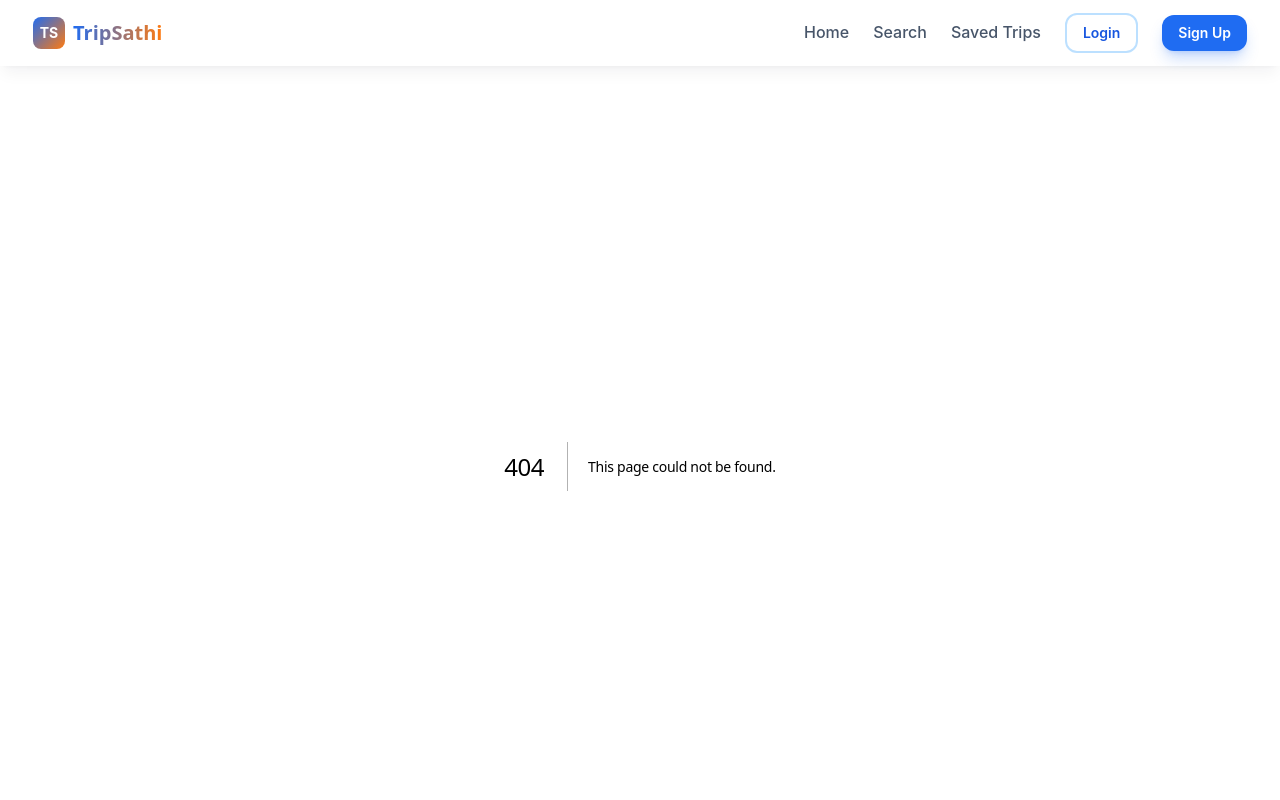
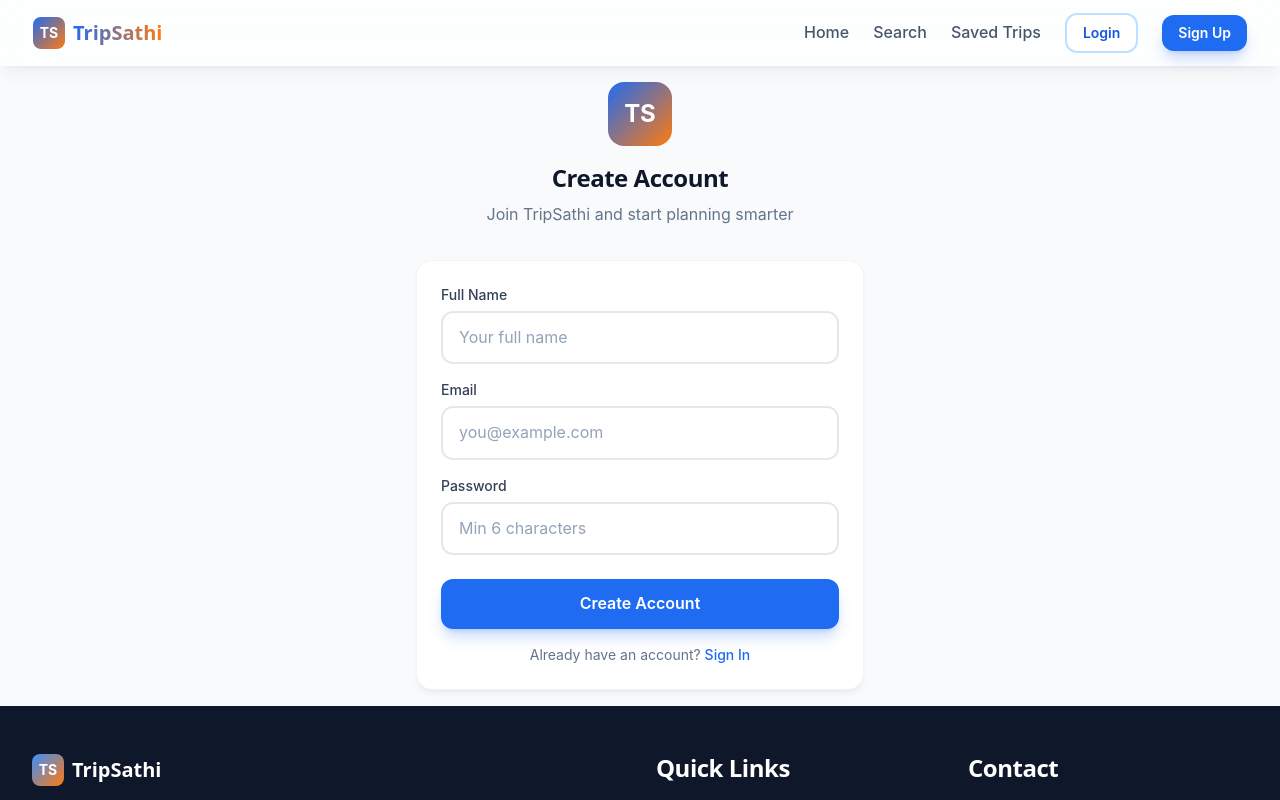
Before and after one commit to ShivamGawade-XS/TripSathi, a Next.js app: page /register in a window 1280 px wide. Before the commit this address had no page. Shown: the top 800 px of the page. Built offline with nearby package versions, Linux system fonts and the light colour scheme; no server answers.

Commit message:
build registration page

```diff
--- /dev/null
+++ b/app/register/page.tsx
@@ -0,0 +1,107 @@
+"use client"
+import { useState } from "react"
+import { useRouter } from "next/navigation"
+import Link from "next/link"
+import { registerApi } from "@/lib/api"
+
+export default function RegisterPage() {
+  const router = useRouter()
+  const [name, setName] = useState("")
+  const [email, setEmail] = useState("")
+  const [password, setPassword] = useState("")
+  const [error, setError] = useState("")
+  const [loading, setLoading] = useState(false)
+
+  const handleSubmit = async (e: React.FormEvent) => {
+    e.preventDefault()
+    setLoading(true)
+    setError("")
+
+    try {
+      const data = await registerApi(name, email, password)
+      localStorage.setItem("tripsathi_token", data.token)
+      localStorage.setItem("tripsathi_user", JSON.stringify(data))
+      router.push("/dashboard")
+    } catch (err) {
+      setError(err instanceof Error ? err.message : "Registration failed")
+    } finally {
+      setLoading(false)
+    }
+  }
+
+  return (
+    <div className="min-h-[80vh] flex items-center justify-center px-4">
+      <div className="w-full max-w-md">
+        <div className="text-center mb-8">
+          <div className="w-16 h-16 rounded-2xl bg-gradient-to-br from-primary-600 to-accent-500 flex items-center justify-center mx-auto mb-4">
+            <span className="text-white font-bold text-2xl">TS</span>
+          </div>
+          <h1 className="text-2xl font-bold text-surface-900">Create Account</h1>
+          <p className="text-surface-500 mt-2">Join TripSathi and start planning smarter</p>
+        </div>
+
+        <form onSubmit={handleSubmit} className="card">
+          {error && (
+            <div className="mb-4 p-3 rounded-lg bg-red-50 border border-red-200 text-red-700 text-sm">
+              {error}
+            </div>
+          )}
+
+          <div className="space-y-4">
+            <div>
+              <label className="block text-sm font-medium text-surface-700 mb-1.5">Full Name</label>
+              <input
+                type="text"
+                value={name}
+                onChange={(e) => setName(e.target.value)}
+                placeholder="Your full name"
+                required
+                className="input-field"
+              />
+            </div>
+
+            <div>
+              <label className="block text-sm font-medium text-surface-700 mb-1.5">Email</label>
+              <input
+                type="email"
+                value={email}
+                onChange={(e) => setEmail(e.target.value)}
+                placeholder="you@example.com"
+                required
+                className="input-field"
+              />
+            </div>
+
+            <div>
+              <label className="block text-sm font-medium text-surface-700 mb-1.5">Password</label>
+              <input
+                type="password"
+                value={password}
+                onChange={(e) => setPassword(e.target.value)}
+                placeholder="Min 6 characters"
+                required
+                minLength={6}
+                className="input-field"
+              />
+            </div>
+          </div>
+
+          <button
+            type="submit"
+            disabled={loading}
+            className="btn-primary w-full mt-6 disabled:opacity-50"
+          >
+            {loading ? "Creating account..." : "Create Account"}
+          </button>
+
+          <p className="text-center text-sm text-surface-500 mt-4">
+            Already have an account?{" "}
+            <Link href="/login" className="text-primary-600 hover:text-primary-700 font-medium">
+              Sign In
+            </Link>
+          </p>
+        </form>
+      </div>
+    </div>
+  )
+}
```
